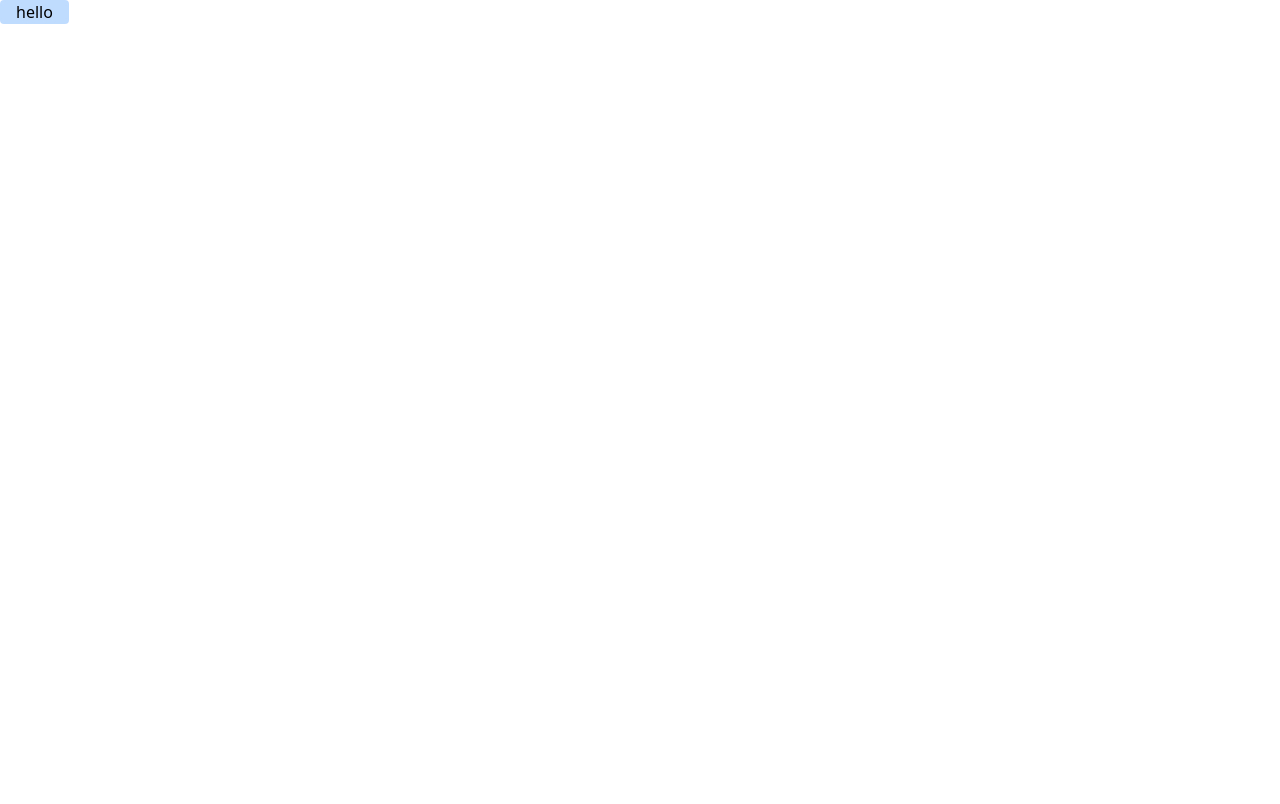
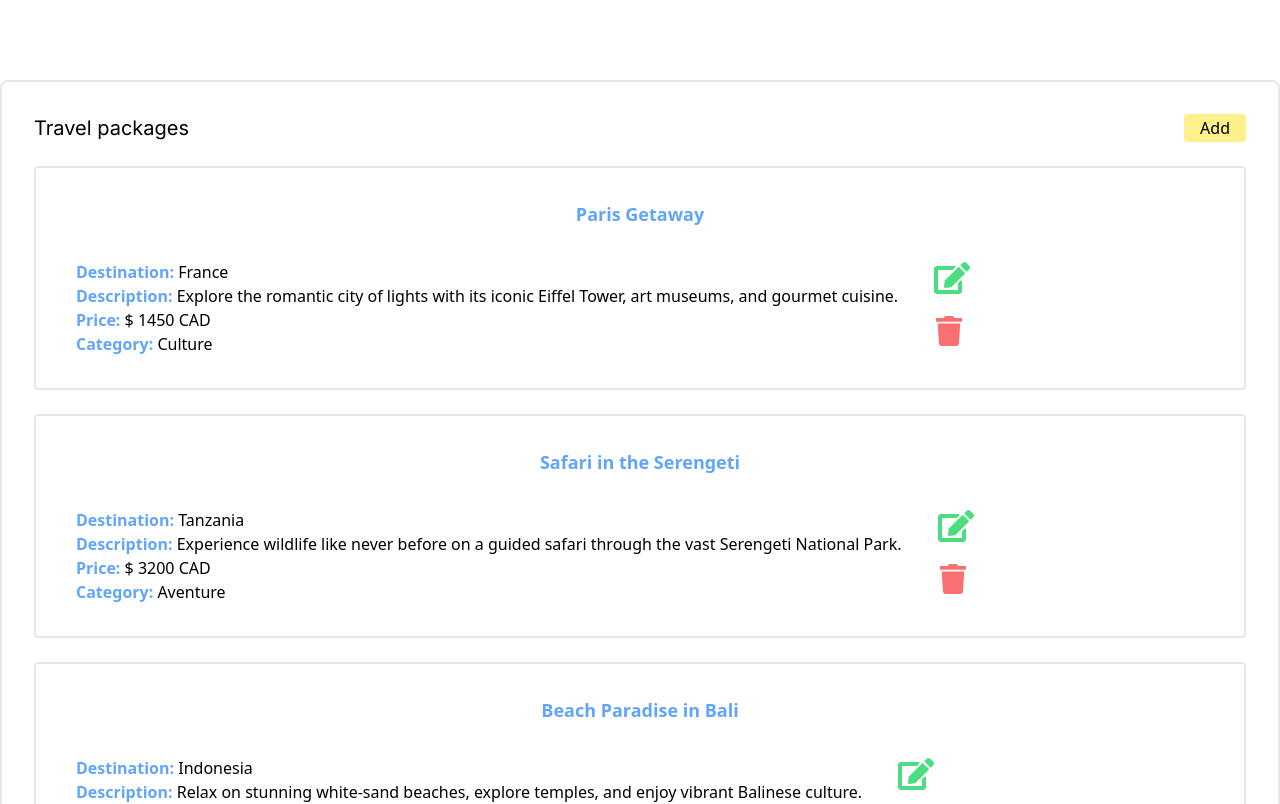
Before and after one commit to juahzm/reactJson, a React (Create React App) app: page / in a window 1280 px wide. Shown: the top 804 px of the page. Built offline with nearby package versions, Linux system fonts and the light colour scheme.

Commit message:
Adding Single Package, design and icons

```diff
--- a/package.json
+++ b/package.json
@@ -10,6 +10,7 @@
     "json-server": "^1.0.0-beta.3",
     "react": "^19.1.0",
     "react-dom": "^19.1.0",
+    "react-icons": "^5.5.0",
     "react-scripts": "5.0.1",
     "tailwindcss": "^3.4.17",
     "web-vitals": "^2.1.4"
--- a/src/App.js
+++ b/src/App.js
@@ -1,12 +1,209 @@
-import Button from './components/Button'
+import './styles/tailwind.css';
+import Button from './components/Button';
+import Header from './components/Header';
+import { useState, useEffect } from 'react';
+import Packages from './components/Packages';
+
 
 function App() {
+  const destinations = [{
+    "id": "1",
+    "packageName": "Paris Getaway",
+    "country": "France",
+    "description": "Explore the romantic city of lights with its iconic Eiffel Tower, art museums, and gourmet cuisine.",
+    "price": 1450,
+    "category": "Culture"
+  },
+  {
+    "id": "2",
+    "packageName": "Safari in the Serengeti",
+    "country": "Tanzania",
+    "description": "Experience wildlife like never before on a guided safari through the vast Serengeti National Park.",
+    "price": 3200,
+    "category": "Aventure"
+  },
+  {
+    "id": "3",
+    "packageName": "Beach Paradise in Bali",
+    "country": "Indonesia",
+    "description": "Relax on stunning white-sand beaches, explore temples, and enjoy vibrant Balinese culture.",
+    "price": 1700,
+    "category": "Plage"
+  },
+  {
+    "id": "4",
+    "packageName": "Tokyo Explorer",
+    "country": "Japan",
+    "description": "Dive into futuristic cities, traditional temples, and world-renowned cuisine in Tokyo.",
+    "price": 2500,
+    "category": "Culture"
+  },
+  {
+    "id": "5",
+    "packageName": "Amazon Rainforest Expedition",
+    "country": "Brazil",
+    "description": "Venture into the Amazon jungle on a guided eco-tour full of exotic flora and fauna.",
+    "price": 2900,
+    "category": "Aventure"
+  },
+  {
+    "id": "6",
+    "packageName": "Ski the Alps",
+    "country": "Switzerland",
+    "description": "Hit the slopes of the Swiss Alps for a luxurious skiing and snowboarding experience.",
+    "price": 3300,
+    "category": "Aventure"
+  },
+  {
+    "id": "7",
+    "packageName": "New York City Escape",
+    "country": "United States",
+    "description": "Enjoy the energy of NYC with Broadway shows, iconic landmarks, and world-class shopping.",
+    "price": 1800,
+    "category": "Culture"
+  },
+  {
+    "id": "8",
+    "packageName": "Greek Islands Cruise",
+    "country": "Greece",
+    "description": "Sail through the Aegean Sea, stopping at Mykonos, Santorini, and other picturesque islands.",
+    "price": 2200,
+    "category": "Plage"
+  },
+  {
+    "id": "9",
+    "packageName": "Northern Lights in Iceland",
+    "country": "Iceland",
+    "description": "Witness the magical aurora borealis, soak in hot springs, and explore volcanic landscapes.",
+    "price": 2600,
+    "category": "Aventure"
+  },
+  {
+    "id": "10",
+    "packageName": "Cape Town Discovery",
+    "country": "South Africa",
+    "description": "Explore Table Mountain, vineyards, and the vibrant cultural scene of Cape Town.",
+    "price": 2400,
+    "category": "Culture"
+  },
+  {
+    "id": "11",
+    "packageName": "Cultural Tour of Rome",
+    "country": "Italy",
+    "description": "Walk through ancient ruins, taste authentic Italian food, and admire Renaissance art.",
+    "price": 1950,
+    "category": "Culture"
+  },
+  {
+    "id": "12",
+    "packageName": "Phuket Beach Resort",
+    "country": "Thailand",
+    "description": "Enjoy sunny days and turquoise waters in Thailand’s premier beach destination.",
+    "price": 1500,
+    "category": "Plage"
+  },
+  {
+    "id": "13",
+    "packageName": "Inca Trail to Machu Picchu",
+    "country": "Peru",
+    "description": "Hike the legendary Inca Trail to the breathtaking Machu Picchu ruins.",
+    "price": 2100,
+    "category": "Aventure"
+  },
+  {
+    "id": "14",
+    "packageName": "Dubai Luxury Escape",
+    "country": "United Arab Emirates",
+    "description": "Experience ultra-modern architecture, luxury shopping, and desert adventures.",
+    "price": 2800,
+    "category": "Culture"
+  },
+  {
+    "id": "15",
+    "packageName": "Maldives Overwater Retreat",
+    "country": "Maldives",
+    "description": "Stay in an overwater bungalow surrounded by clear blue waters and coral reefs.",
+    "price": 3500,
+    "category": "Plage"
+  },
+  {
+    "id": "16",
+    "packageName": "Cuban Rhythms Tour",
+    "country": "Cuba",
+    "description": "Dance through Havana, explore vintage cars, and enjoy Caribbean music and beaches.",
+    "price": 1600,
+    "category": "Culture"
+  },
+  {
+    "id": "17",
+    "packageName": "Banff National Park Adventure",
+    "country": "Canada",
+    "description": "Hike, kayak, and photograph stunning glacial lakes in the heart of the Rockies.",
+    "price": 1800,
+    "category": "Aventure"
+  },
+  {
+    "id": "18",
+    "packageName": "Petra & the Dead Sea Experience",
+    "country": "Jordan",
+    "description": "Discover the ancient city of Petra and float in the mineral-rich waters of the Dead Sea.",
+    "price": 2300,
+    "category": "Culture"
+  },
+  {
+    "id": "19",
+    "packageName": "Barcelona Sun & Culture",
+    "country": "Spain",
+    "description": "Enjoy sunny beaches, Gaudí’s architecture, and tapas in lively Barcelona.",
+    "price": 1900,
+    "category": "Plage"
+  },
+  {
+    "id": "20",
+    "packageName": "Vietnam Adventure Circuit",
+    "country": "Vietnam",
+    "description": "Travel through Hanoi, Halong Bay, and Ho Chi Minh City on an epic adventure.",
+    "price": 2000,
+    "category": "Aventure"
+  }
 
-  return(
+  ]
 
 
 
-  <Button title="hello" />)
+
+
+  // async function getDestinations() {
+  //   const destinationsfromserver = await fetch("http://localhost:5001/destinations");
+  //   setDestinations(destinationsfromserver);// le modificateur
+
+  // }
+
+  // useEffect(() => {
+  //   getDestinations();
+  // }, []);
+
+  // async function fetchDestinations(url) {
+  //   const Objres = await fetch(url);
+  //   const data = await Objres.json();
+  //   return data;
+
+  // }
+
+  // const [destinations, setDestinations] = useState([]);//userState monte le DB
+
+
+  return (
+
+    <div className="min-h-screen">
+      <div className="container mx-auto p-8 border-2 rounded mt-20 mb-20 rounded-lg max-w-scren-md">
+        <Header />
+        <Packages destinations={destinations} />
+      </div>
+    </div>
+
+
+  )
 
 }
 
--- a/src/components/Button.js
+++ b/src/components/Button.js
@@ -7,7 +7,7 @@ const Button = ({ title }) => {
     return (
         <button
             type="button"
-            className="bg-blue-200 px-4 rounded" onClick={onClick}>{title}
+            className="btn" onClick={onClick}>{title}
         </button>
     )
 }
--- /dev/null
+++ b/src/components/Header.js
@@ -0,0 +1,15 @@
+import PropsTypes from 'prop-types';
+import Button from "./Button";
+const Header = () => {
+
+    return (
+
+        <header className="flex justify-between ">
+            <h1 className="text-xl font-body">Travel packages</h1>
+            <Button title="Add" />
+        </header>
+    )
+}
+
+
+export default Header;
--- /dev/null
+++ b/src/components/Packages.js
@@ -0,0 +1,12 @@
+import SinglePackage from "./SinglePackage";
+const Packages = ({ destinations }) => {
+    return (
+        <>
+            {destinations.map((destination) => (
+                <SinglePackage key={destination.id} destination={destination} />
+            ))}
+        </>
+    );
+};
+
+export default Packages;
--- /dev/null
+++ b/src/components/SinglePackage.js
@@ -0,0 +1,29 @@
+import { FaTrash } from 'react-icons/fa';
+import { FaEdit } from 'react-icons/fa';
+
+const SinglePackage = ({ destination }) => {
+    return (
+
+        <div className="container border-2 rounded my-6 pl-10 pr-10 pb-8 transition-shadow duration-100 hover:shadow-lg" key={destination.id}>
+            <h4 className="text-blue-400 text-lg font-bold text-center rounded-lg my-8 cursor-pointer">
+                {destination.packageName}
+            </h4>
+            <div className="flex flex-row gap-9">
+                <div>
+                    <p> <strong className="text-blue-400">Destination:</strong> {destination.country}</p>
+                    <p> <strong className="text-blue-400">Description: </strong>{destination.description}</p>
+                    <p> <strong className="text-blue-400">Price: </strong>$ {destination.price} CAD</p>
+                    <p> <strong className="text-blue-400">Category: </strong>{destination.category}</p>
+
+                </div>
+                <div className="flex flex-col gap-y-5">
+                    <FaEdit className="text-green-400 text-4xl" />
+                    <FaTrash className="text-red-400 text-3xl" />
+
+                </div>
+            </div>
+        </div>
+
+    )
+}
+export default SinglePackage;
--- a/src/index.css
+++ b/src/index.css
@@ -1 +1,9 @@
 @import './styles/tailwind.css';
+
+.btn {
+    @apply bg-yellow-200 hover:bg-blue-500 px-4 rounded
+}
+
+.btn-red {
+    @apply bg-red-200 hover:bg-red-500 px-4 rounded
+}
--- a/src/styles/tailwind.css
+++ b/src/styles/tailwind.css
@@ -1,3 +1,4 @@
+@import url('https://fonts.googleapis.com/css2?family=Inter:wght@400;500;700&display=swap');
 @import 'tailwindcss/base';
 @import 'tailwindcss/components';
 @import 'tailwindcss/utilities';
--- a/tailwind.config.js
+++ b/tailwind.config.js
@@ -1,8 +1,13 @@
 /** @type {import('tailwindcss').Config} */
+// tailwind.config.js
 module.exports = {
-  content: ["./src/**/*.{html,js}"],
+  content: ["./src/**/*.{html,js,jsx}"], // JSX if using React
   theme: {
-    extend: {},
+    extend: {
+      fontFamily: {
+        body: ['Inter', 'sans-serif'],
+      },
+    },
   },
   plugins: [],
-}
+};
```
Also changed, not shown: 1 other file (tests, documents, lock files or other folders).
